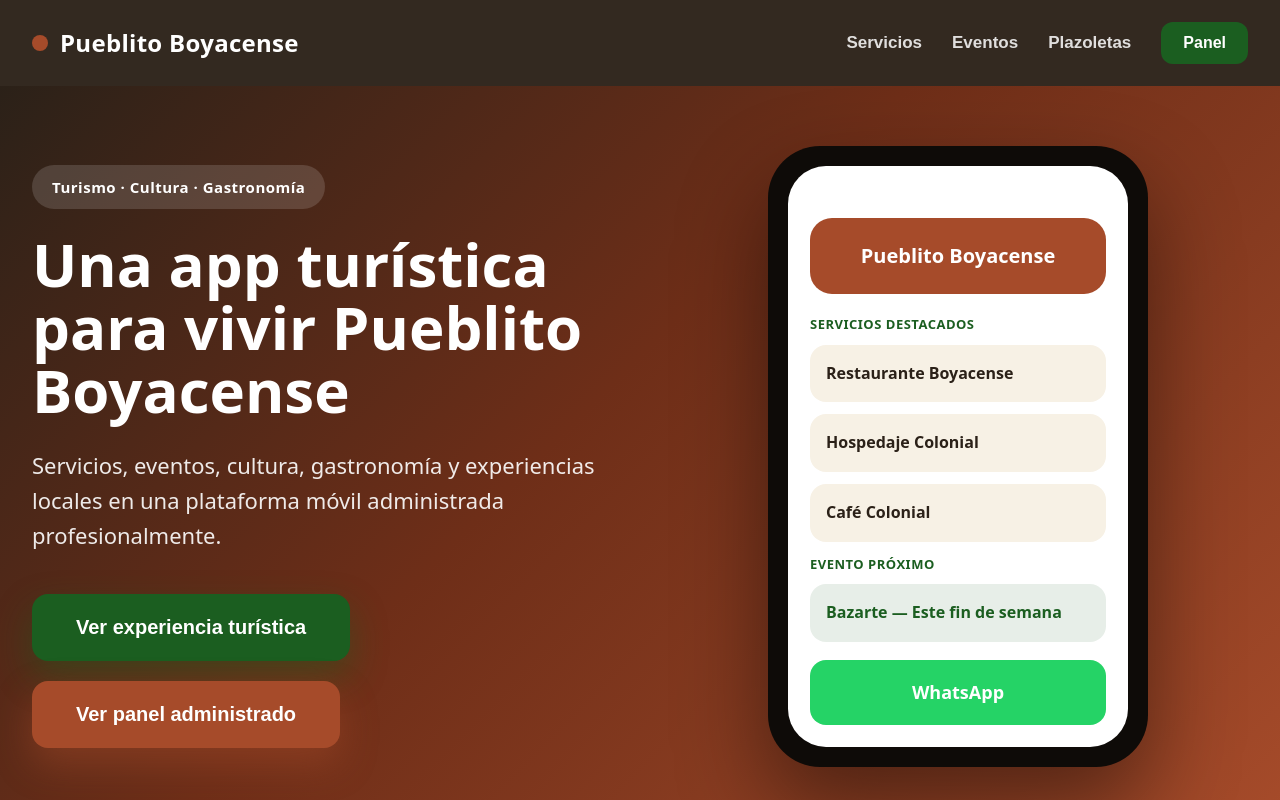
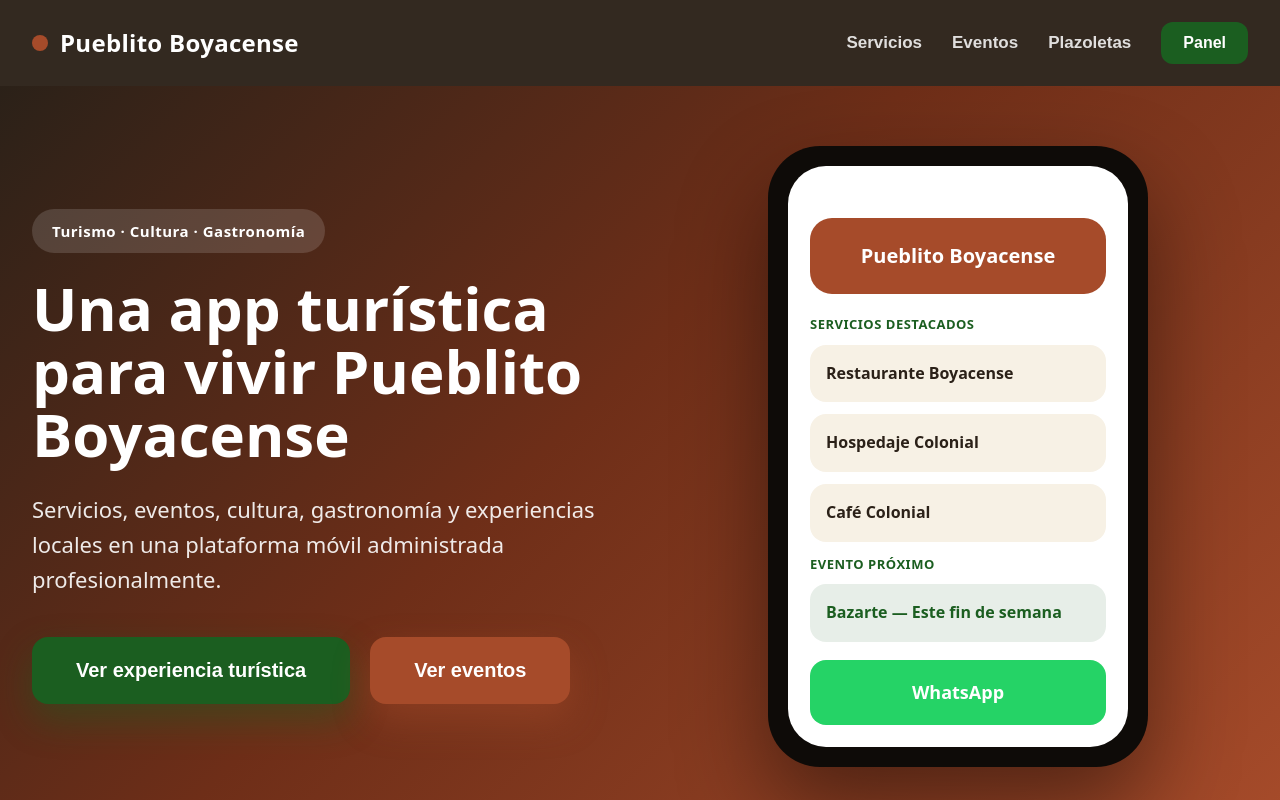
Before and after one commit to andreslpintoc29-hue/pueblito-boyacense, a Next.js app in the folder apps/admin/: page /client-demo-v3 in a window 1280 px wide. Shown: the top 800 px of the page. Built offline with nearby package versions, Linux system fonts and the light colour scheme.

Commit message:
feat(admin): add events and plazas navigable views to client-demo-v3

```diff
--- a/apps/admin/src/app/client-demo-v3/page.js
+++ b/apps/admin/src/app/client-demo-v3/page.js
@@ -344,6 +344,17 @@ const styles = {
     cursor: "pointer",
     boxShadow: "0 10px 24px rgba(166, 75, 42, 0.3)",
   },
+  btnDetailGreen: {
+    backgroundColor: colors.verde,
+    color: colors.white,
+    border: "none",
+    borderRadius: "12px",
+    padding: "14px 28px",
+    fontSize: "17px",
+    fontWeight: 700,
+    cursor: "pointer",
+    boxShadow: "0 10px 24px rgba(27, 94, 32, 0.3)",
+  },
   btnBack: {
     backgroundColor: "transparent",
     color: colors.terracotaDark,
@@ -481,16 +492,63 @@ const servicios = [
 
 const eventos = [
   {
+    id: "bazarte",
     title: "Bazarte",
     text: "Feria de arte y artesanía que reúne a creadores de toda la región.",
+    fecha: "15 y 16 de marzo (demo)",
+    lugar: "Plazoleta central, Pueblito Boyacense",
   },
   {
+    id: "pueblito-brilla",
     title: "Pueblito Brilla",
     text: "Espectáculo de luces e iluminación que transforma el pueblito.",
+    fecha: "Del 1 al 24 de diciembre (demo)",
+    lugar: "Todas las plazoletas, Pueblito Boyacense",
   },
   {
+    id: "semana-santa-cultural",
     title: "Semana Santa Cultural",
     text: "Tradición, fe y cultura en una celebración inolvidable.",
+    fecha: "Semana Santa (demo)",
+    lugar: "Capilla y plazoletas, Pueblito Boyacense",
+  },
+];
+
+const plazas = [
+  {
+    id: "villa-de-leyva",
+    title: "Villa de Leyva",
+    text: "Inspirada en la histórica villa colonial, con su amplia plaza empedrada y arquitectura blanca tradicional.",
+  },
+  {
+    id: "tibasosa",
+    title: "Tibasosa",
+    text: "Reconocida por la feijoa y sus tradiciones, refleja el ambiente cálido y dulce de la región.",
+  },
+  {
+    id: "tenza",
+    title: "Tenza",
+    text: "Tierra de artesanías en fique y tejidos, símbolo del trabajo manual boyacense.",
+  },
+  {
+    id: "sachica",
+    title: "Sáchica",
+    text: "Conocida por su tradición religiosa y los viñedos del valle, evoca fe y cultura.",
+  },
+  {
+    id: "el-cocuy",
+    title: "El Cocuy",
+    text: "Inspirada en la majestuosa sierra nevada, representa la naturaleza y la aventura.",
+  },
+  {
+    id: "mongui",
+    title: "Monguí",
+    text: "Catalogado entre los pueblos más bellos, destaca por su basílica y la elaboración de balones.",
+  },
+  {
+    id: "raquira",
+    title: "Ráquira",
+    text: "Capital artesanal de Colombia, famosa por su cerámica y colores vibrantes.",
   },
 ];
 
@@ -515,21 +573,39 @@ const panel = [
 
 export default function ClientDemoV3Page() {
   const [view, setView] = useState("home");
-  const [selectedId, setSelectedId] = useState(null);
+  const [selectedServiceId, setSelectedServiceId] = useState(null);
+  const [selectedEventId, setSelectedEventId] = useState(null);
+  const [selectedPlazaId, setSelectedPlazaId] = useState(null);
 
   const selectedService =
-    servicios.find((s) => s.id === selectedId) || null;
+    servicios.find((s) => s.id === selectedServiceId) || null;
+  const selectedEvent =
+    eventos.find((e) => e.id === selectedEventId) || null;
+  const selectedPlaza =
+    plazas.find((p) => p.id === selectedPlazaId) || null;
 
   const goHome = () => {
     setView("home");
-    setSelectedId(null);
+    setSelectedServiceId(null);
+    setSelectedEventId(null);
+    setSelectedPlazaId(null);
   };
 
   const goServices = () => setView("services");
+  const goEvents = () => setView("events");
+  const goPlazas = () => setView("plazas");
 
-  const openDetail = (id) => {
-    setSelectedId(id);
-    setView("detail");
+  const openServiceDetail = (id) => {
+    setSelectedServiceId(id);
+    setView("serviceDetail");
+  };
+  const openEventDetail = (id) => {
+    setSelectedEventId(id);
+    setView("eventDetail");
+  };
+  const openPlazaDetail = (id) => {
+    setSelectedPlazaId(id);
+    setView("plazaDetail");
   };
 
   return (
@@ -544,10 +620,10 @@ export default function ClientDemoV3Page() {
             <button style={styles.navLink} onClick={goServices}>
               Servicios
             </button>
-            <button style={styles.navLink} onClick={goHome}>
+            <button style={styles.navLink} onClick={goEvents}>
               Eventos
             </button>
-            <button style={styles.navLink} onClick={goHome}>
+            <button style={styles.navLink} onClick={goPlazas}>
               Plazoletas
             </button>
             <button style={styles.navPanel} onClick={goHome}>
@@ -580,8 +656,8 @@ export default function ClientDemoV3Page() {
                       <button style={styles.btnPrimary} onClick={goServices}>
                         Ver experiencia turística
                       </button>
-                      <button style={styles.btnSecondary} onClick={goHome}>
-                        Ver panel administrado
+                      <button style={styles.btnSecondary} onClick={goEvents}>
+                        Ver eventos
                       </button>
                     </div>
                   </div>
@@ -655,7 +731,7 @@ export default function ClientDemoV3Page() {
                       <p style={styles.cardText}>{s.text}</p>
                       <button
                         style={styles.btnDetail}
-                        onClick={() => openDetail(s.id)}
+                        onClick={() => openServiceDetail(s.id)}
                       >
                         Ver detalle
                       </button>
@@ -673,11 +749,15 @@ export default function ClientDemoV3Page() {
                 </p>
                 <div style={styles.grid}>
                   {eventos.map((e) => (
-                    <div key={e.title} style={styles.card}>
+                    <div key={e.id} style={styles.card}>
                       <h3 style={styles.cardTitle}>{e.title}</h3>
-                      <p style={{ ...styles.cardText, marginBottom: 0 }}>
-                        {e.text}
-                      </p>
+                      <p style={styles.cardText}>{e.text}</p>
+                      <button
+                        style={styles.btnDetailGreen}
+                        onClick={() => openEventDetail(e.id)}
+                      >
+                        Ver evento
+                      </button>
                     </div>
                   ))}
                 </div>
@@ -686,6 +766,30 @@ export default function ClientDemoV3Page() {
 
             <section style={styles.sectionLight}>
               <div style={styles.container}>
+                <h2 style={styles.sectionTitle}>Plazoletas</h2>
+                <p style={styles.sectionSubtitle}>
+                  Siete plazoletas inspiradas en los pueblos más bellos de
+                  Boyacá.
+                </p>
+                <div style={styles.grid}>
+                  {plazas.map((p) => (
+                    <div key={p.id} style={styles.cardOnWhite}>
+                      <h3 style={styles.cardTitle}>{p.title}</h3>
+                      <p style={styles.cardText}>{p.text}</p>
+                      <button
+                        style={styles.btnDetail}
+                        onClick={() => openPlazaDetail(p.id)}
+                      >
+                        Ver plazoleta
+                      </button>
+                    </div>
+                  ))}
+                </div>
+              </div>
+            </section>
+
+            <section style={styles.sectionGray}>
+              <div style={styles.container}>
                 <h2 style={styles.sectionTitle}>Panel administrado</h2>
                 <p style={styles.sectionSubtitle}>
                   Una plataforma gestionada profesionalmente para mantener todo
@@ -693,7 +797,7 @@ export default function ClientDemoV3Page() {
                 </p>
                 <div style={styles.grid}>
                   {panel.map((p) => (
-                    <div key={p.title} style={styles.cardOnWhite}>
+                    <div key={p.title} style={styles.card}>
                       <h3 style={styles.cardTitle}>{p.title}</h3>
                       <p style={{ ...styles.cardText, marginBottom: 0 }}>
                         {p.text}
@@ -738,7 +842,7 @@ export default function ClientDemoV3Page() {
                     <p style={styles.cardText}>{s.text}</p>
                     <button
                       style={styles.btnDetail}
-                      onClick={() => openDetail(s.id)}
+                      onClick={() => openServiceDetail(s.id)}
                     >
                       Ver detalle
                     </button>
@@ -749,8 +853,8 @@ export default function ClientDemoV3Page() {
           </section>
         )}
 
-        {/* ===================== VISTA DETAIL ===================== */}
-        {view === "detail" && selectedService && (
+        {/* ===================== VISTA SERVICE DETAIL ===================== */}
+        {view === "serviceDetail" && selectedService && (
           <section style={styles.sectionBase}>
             <div style={styles.container}>
               <button style={styles.btnBack} onClick={goServices}>
@@ -781,6 +885,110 @@ export default function ClientDemoV3Page() {
           </section>
         )}
 
+        {/* ===================== VISTA EVENTS ===================== */}
+        {view === "events" && (
+          <section style={styles.sectionBase}>
+            <div style={styles.container}>
+              <button style={styles.btnBack} onClick={goHome}>
+                ← Volver
+              </button>
+              <h2 style={styles.sectionTitle}>Eventos culturales</h2>
+              <p style={styles.sectionSubtitle}>
+                Descubre la agenda cultural del Pueblito Boyacense.
+              </p>
+              <div style={styles.grid}>
+                {eventos.map((e) => (
+                  <div key={e.id} style={styles.card}>
+                    <h3 style={styles.cardTitle}>{e.title}</h3>
+                    <p style={styles.cardText}>{e.text}</p>
+                    <button
+                      style={styles.btnDetailGreen}
+                      onClick={() => openEventDetail(e.id)}
+                    >
+                      Ver evento
+                    </button>
+                  </div>
+                ))}
+              </div>
+            </div>
+          </section>
+        )}
+
+        {/* ===================== VISTA EVENT DETAIL ===================== */}
+        {view === "eventDetail" && selectedEvent && (
+          <section style={styles.sectionBase}>
+            <div style={styles.container}>
+              <button style={styles.btnBack} onClick={goEvents}>
+                ← Volver
+              </button>
+              <div style={styles.detailWrap}>
+                <div style={styles.detailCard}>
+                  <h2 style={styles.detailTitle}>{selectedEvent.title}</h2>
+                  <p style={styles.detailDesc}>{selectedEvent.text}</p>
+                  <div style={styles.detailRow}>
+                    <span style={styles.detailLabel}>Fecha</span>
+                    <span style={styles.detailValue}>
+                      {selectedEvent.fecha}
+                    </span>
+                  </div>
+                  <div style={styles.detailRow}>
+                    <span style={styles.detailLabel}>Lugar</span>
+                    <span style={styles.detailValue}>
+                      {selectedEvent.lugar}
+                    </span>
+                  </div>
+                </div>
+              </div>
+            </div>
+          </section>
+        )}
+
+        {/* ===================== VISTA PLAZAS ===================== */}
+        {view === "plazas" && (
+          <section style={styles.sectionBase}>
+            <div style={styles.container}>
+              <button style={styles.btnBack} onClick={goHome}>
+                ← Volver
+              </button>
+              <h2 style={styles.sectionTitle}>Plazoletas</h2>
+              <p style={styles.sectionSubtitle}>
+                Siete plazoletas que recrean los pueblos más bellos de Boyacá.
+              </p>
+              <div style={styles.grid}>
+                {plazas.map((p) => (
+                  <div key={p.id} style={styles.card}>
+                    <h3 style={styles.cardTitle}>{p.title}</h3>
+                    <p style={styles.cardText}>{p.text}</p>
+                    <button
+                      style={styles.btnDetail}
+                      onClick={() => openPlazaDetail(p.id)}
+                    >
+                      Ver plazoleta
+                    </button>
+                  </div>
+                ))}
+              </div>
+            </div>
+          </section>
+        )}
+
+        {/* ===================== VISTA PLAZA DETAIL ===================== */}
+        {view === "plazaDetail" && selectedPlaza && (
+          <section style={styles.sectionBase}>
+            <div style={styles.container}>
+              <button style={styles.btnBack} onClick={goPlazas}>
+                ← Volver
+              </button>
+              <div style={styles.detailWrap}>
+                <div style={styles.detailCard}>
+                  <h2 style={styles.detailTitle}>{selectedPlaza.title}</h2>
+                  <p style={styles.detailDesc}>{selectedPlaza.text}</p>
+                </div>
+              </div>
+            </div>
+          </section>
+        )}
+
         <footer style={styles.footer}>
           Pueblito Boyacense — Demo visual premium v3
         </footer>
```
